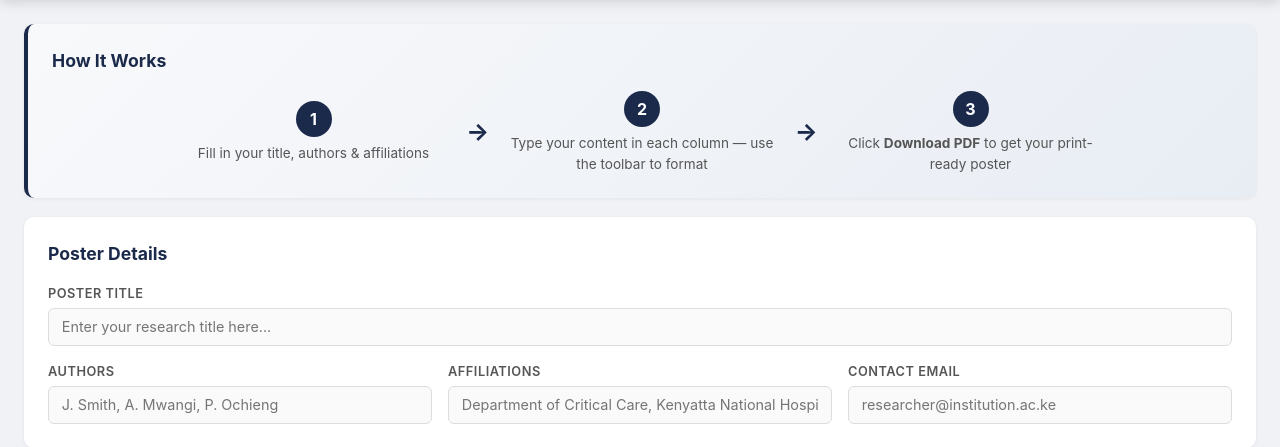
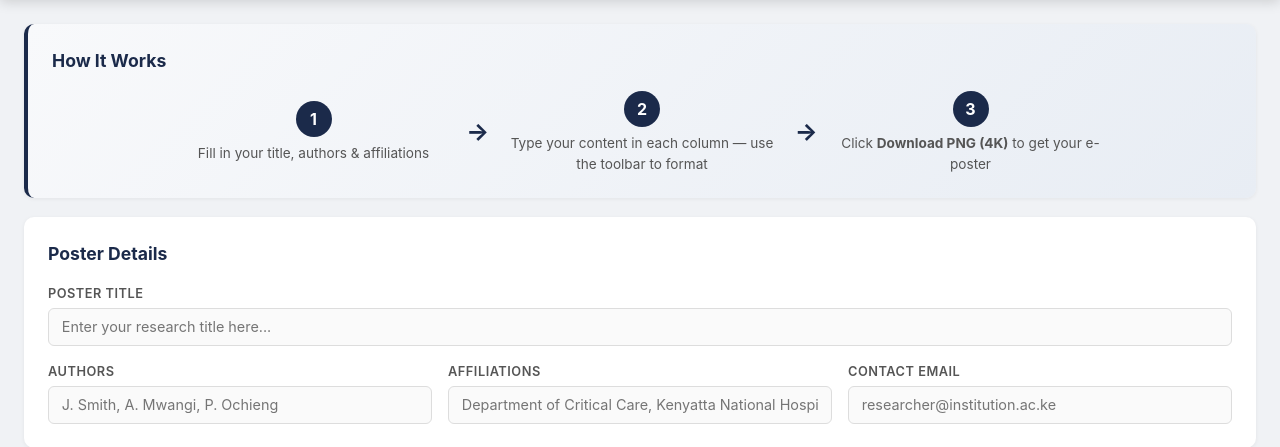
Before and after one commit to chiz720/ccsk-poster-generator, a Flask app: page / in a window 1280 px wide. Shown: the part 92-539 px from the top of the page. Run offline with Flask 3, Linux system fonts and the light colour scheme; some libraries are stand-ins or nearby versions.

Commit message:
Update step 3 text: Download PDF -> Download PNG (4K)
Co-Authored-By: Claude Opus 4.6 <noreply@anthropic.com>

```diff
--- a/templates/index.html
+++ b/templates/index.html
@@ -38,7 +38,7 @@
             <div class="step-arrow">&rarr;</div>
             <div class="step">
                 <div class="step-num">3</div>
-                <p>Click <strong>Download PDF</strong> to get your print-ready poster</p>
+                <p>Click <strong>Download PNG (4K)</strong> to get your e-poster</p>
             </div>
         </div>
     </section>
```
